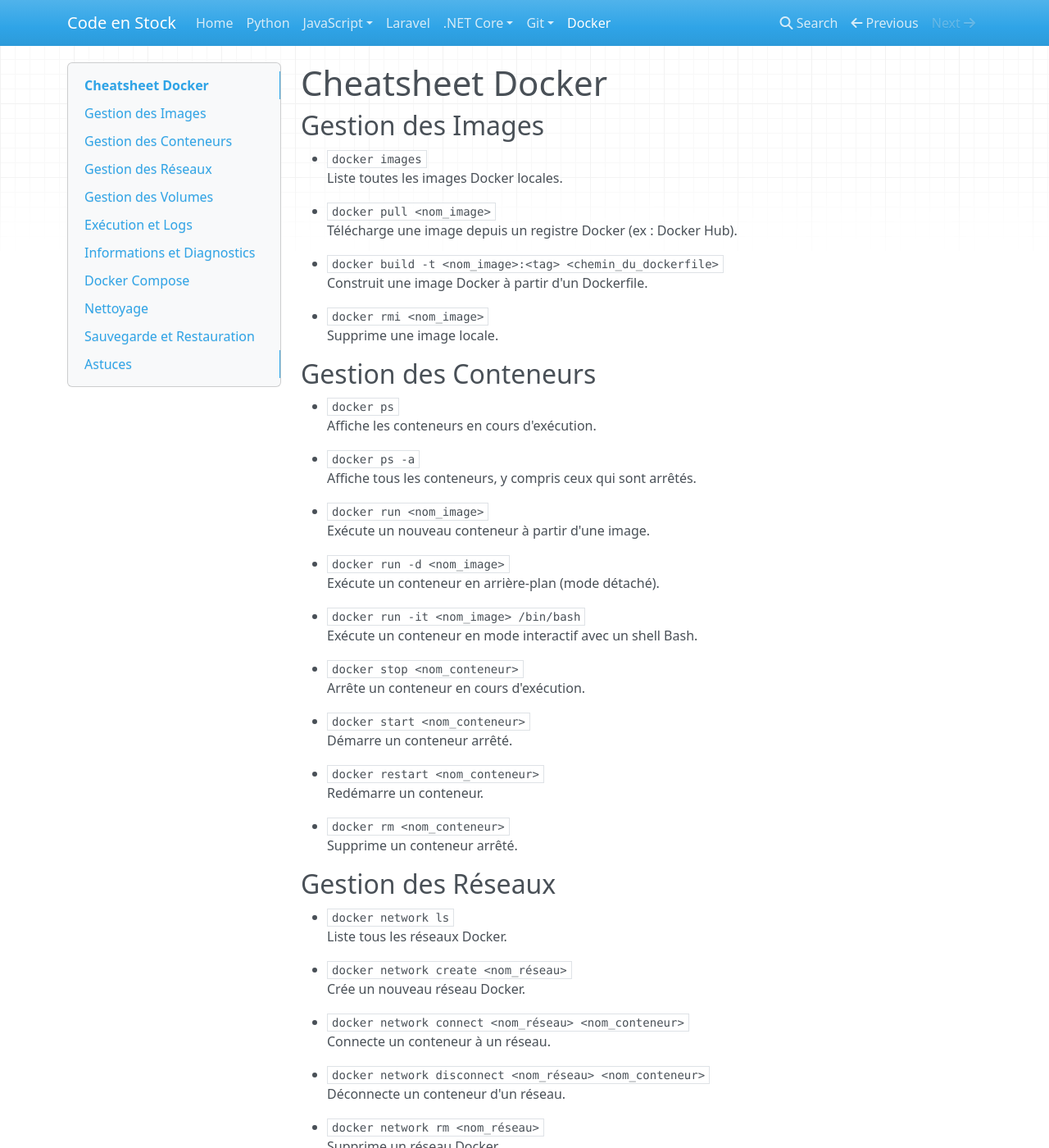
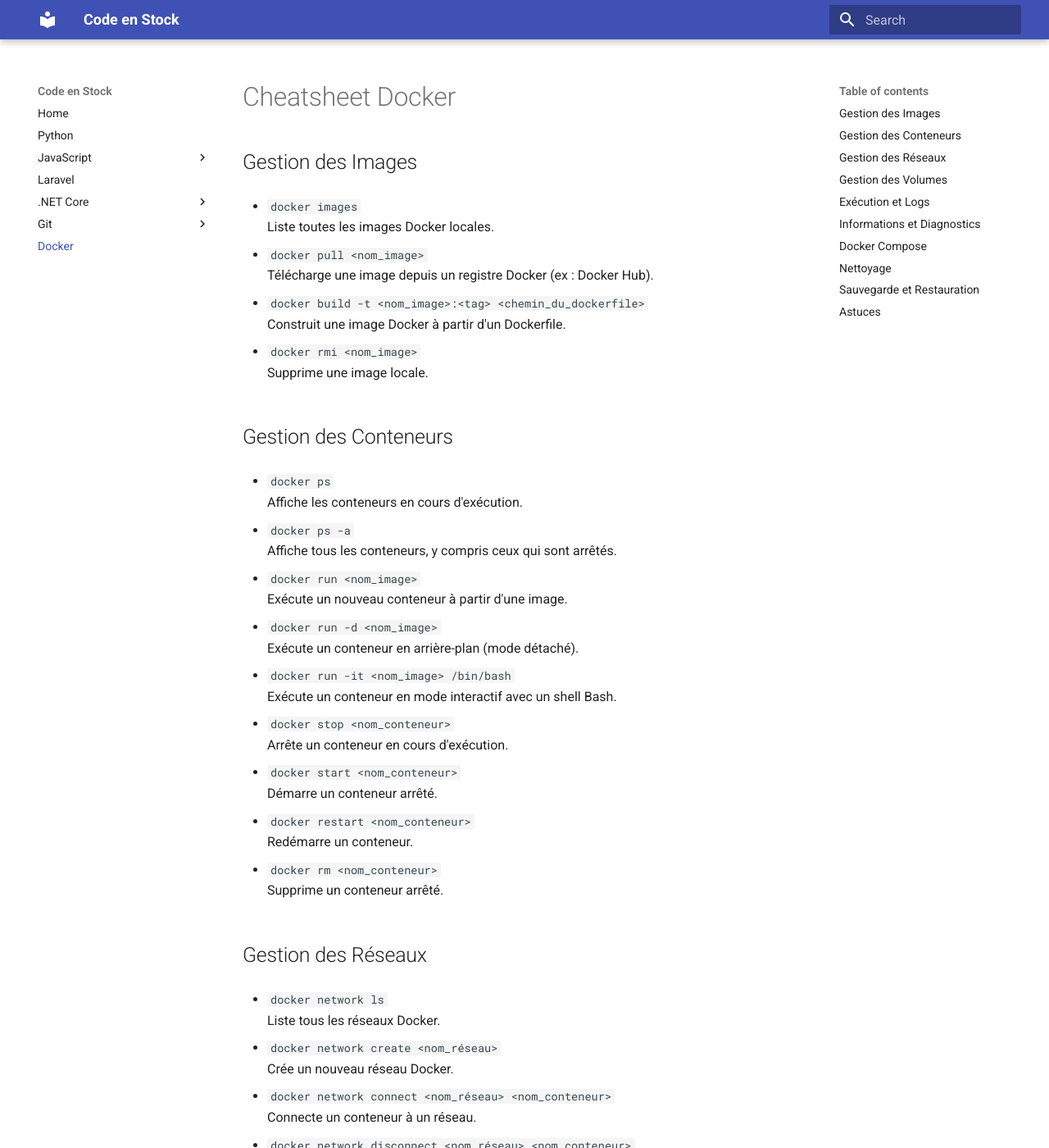
Before and after one commit to HeRrKrUgEr/codeenstock, an MkDocs documentation site: the page built from docs/docker.md, in a window 1280 px wide and 1400 px high. Shown: the whole window at 82% size. Built offline with MkDocs 1.6.1 and Material for MkDocs 9.7.7, drawn with Linux system fonts in a browser that asks for light colours; nearby versions of some CDN libraries; some of the changed text lies outside the part shown.

Commit message:
settings

```diff
--- a/mkdocs.yml
+++ b/mkdocs.yml
@@ -15,6 +15,23 @@
       - CheatSheet: git/git.md
   - Docker: docker.md
 theme:
-  name: mkdocs
+  name: "material"
   highlightjs: true
   color_mode: auto
+markdown_extensions:
+  - pymdownx.arithmatex
+  - pymdownx.betterem:
+      smart_enable: all
+  - pymdownx.caret
+  - pymdownx.critic
+  - pymdownx.details
+  - pymdownx.emoji:
+      emoji_generator: !!python/name:pymdownx.emoji.to_svg
+  - pymdownx.inlinehilite
+  - pymdownx.magiclink
+  - pymdownx.mark
+  - pymdownx.smartsymbols
+  - pymdownx.superfences
+  - pymdownx.tasklist:
+      custom_checkbox: true
+  - pymdownx.tilde
```
